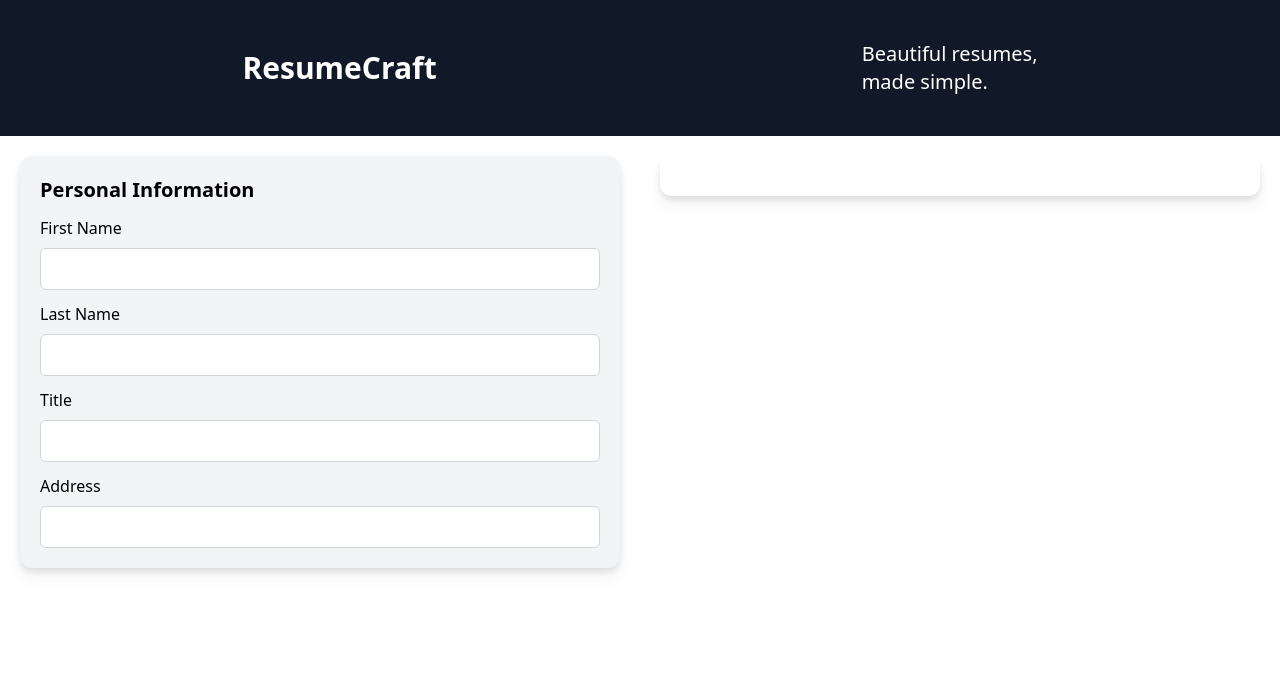
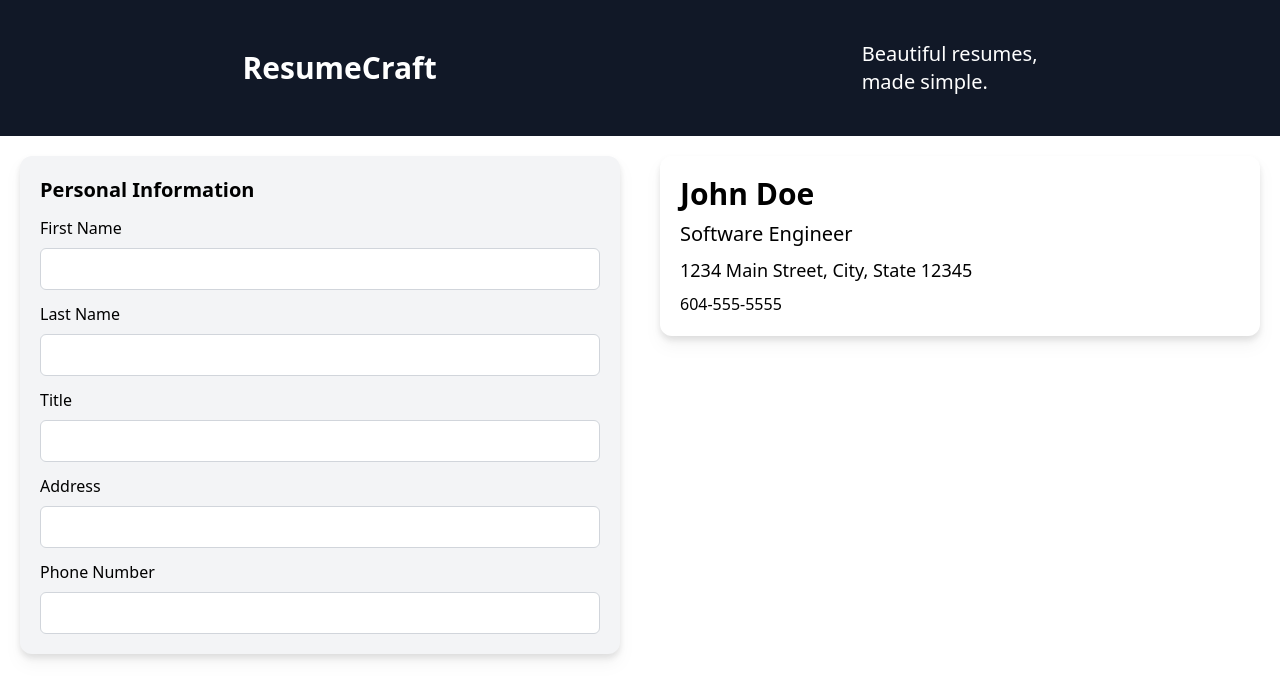
Before and after one commit to michaeleii/resumecraft, a React (Vite) app: page / in a window 1280 px wide. Shown: the top 698 px of the page. Built offline with nearby package versions, Linux system fonts and the light colour scheme.

Commit message:
Finish header ui

```diff
--- a/src/components/Form.tsx
+++ b/src/components/Form.tsx
@@ -41,6 +41,15 @@ function Form() {
                 id="address"
               />
             </div>
+            <div className="flex flex-col gap-2">
+              <label htmlFor="mobile">Phone Number</label>
+              <input
+                type="tel"
+                className="rounded-md border border-gray-300 p-2 outline-none focus:border-blue-500"
+                name="mobile"
+                id="mobile"
+              />
+            </div>
           </div>
         </div>
       </form>
--- a/src/components/MainContainer.tsx
+++ b/src/components/MainContainer.tsx
@@ -3,7 +3,7 @@ import Resume from "./Resume";
 
 function MainContainer() {
   return (
-    <main className="grid grid-cols-2">
+    <main className="grid grid-cols-1 md:grid-cols-2">
       <Form />
       <Resume />
     </main>
--- a/src/components/Resume.tsx
+++ b/src/components/Resume.tsx
@@ -1,7 +1,11 @@
+import ResumeHeader from "./ResumeHeader";
+
 function Resume() {
   return (
     <div className="p-5">
-      <div className="rounded-xl bg-white p-5 drop-shadow-lg"></div>
+      <div className="rounded-xl bg-white p-5 drop-shadow-lg">
+        <ResumeHeader />
+      </div>
     </div>
   );
 }
--- /dev/null
+++ b/src/components/ResumeHeader.tsx
@@ -0,0 +1,13 @@
+function ResumeHeader() {
+  return (
+    <header className="flex flex-col gap-2">
+      <h1 className="text-3xl font-bold">John Doe</h1>
+
+      <p className="text-xl">Software Engineer</p>
+
+      <p className="text-lg">1234 Main Street, City, State 12345</p>
+      <p>604-555-5555</p>
+    </header>
+  );
+}
+export default ResumeHeader;
```
